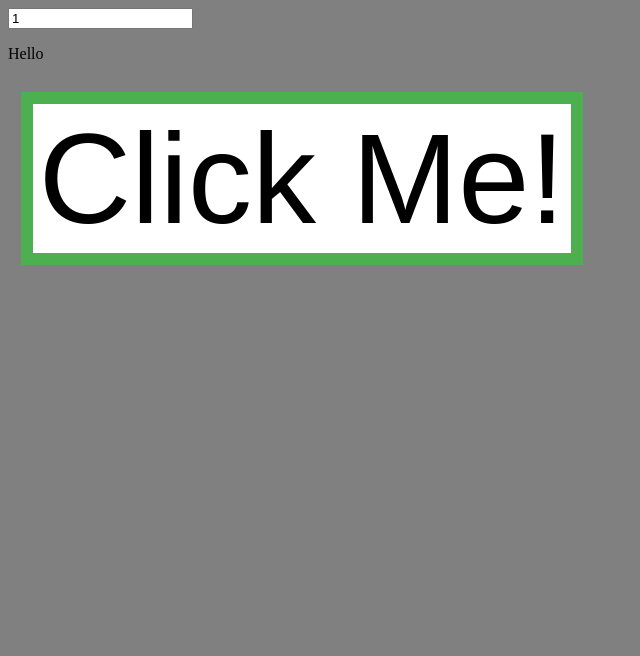
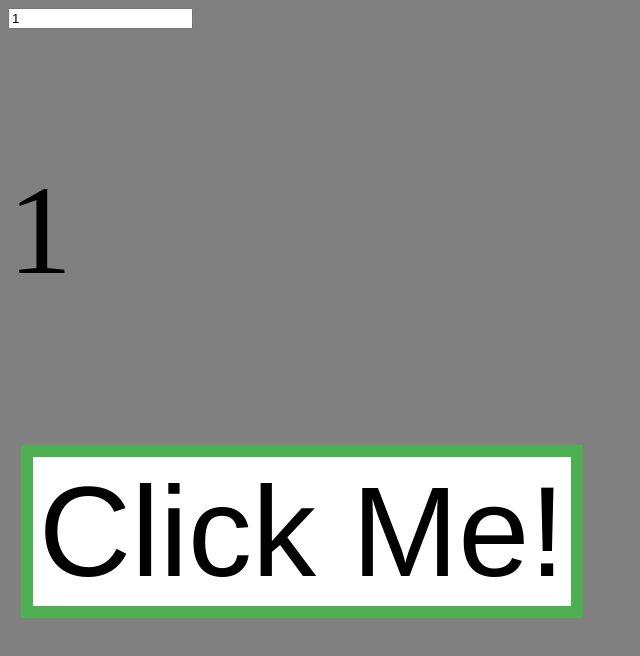
Before and after one commit to JonathanWu1120/clickme, a plain HTML site: page index.html in a window 1280 px wide. Both pictures are taken after a click on the button "Click Me!". Shown: the whole page, without its empty margins (0-640 px from the left). Drawn offline with Linux system fonts and the light colour scheme.

Commit message:
Modified button functionality

```diff
--- a/index.html
+++ b/index.html
@@ -44,6 +44,9 @@ body {
 			value = isNaN(value) ? 0: value;
 			value++;
 			demo_id.value = value;
+			demo_id.innerHTML = value.toString();
+			demo_id.style.fontSize = "10vw";
+			demo_id.style.color = "black";
 		},false);
 	</script>
 
```
